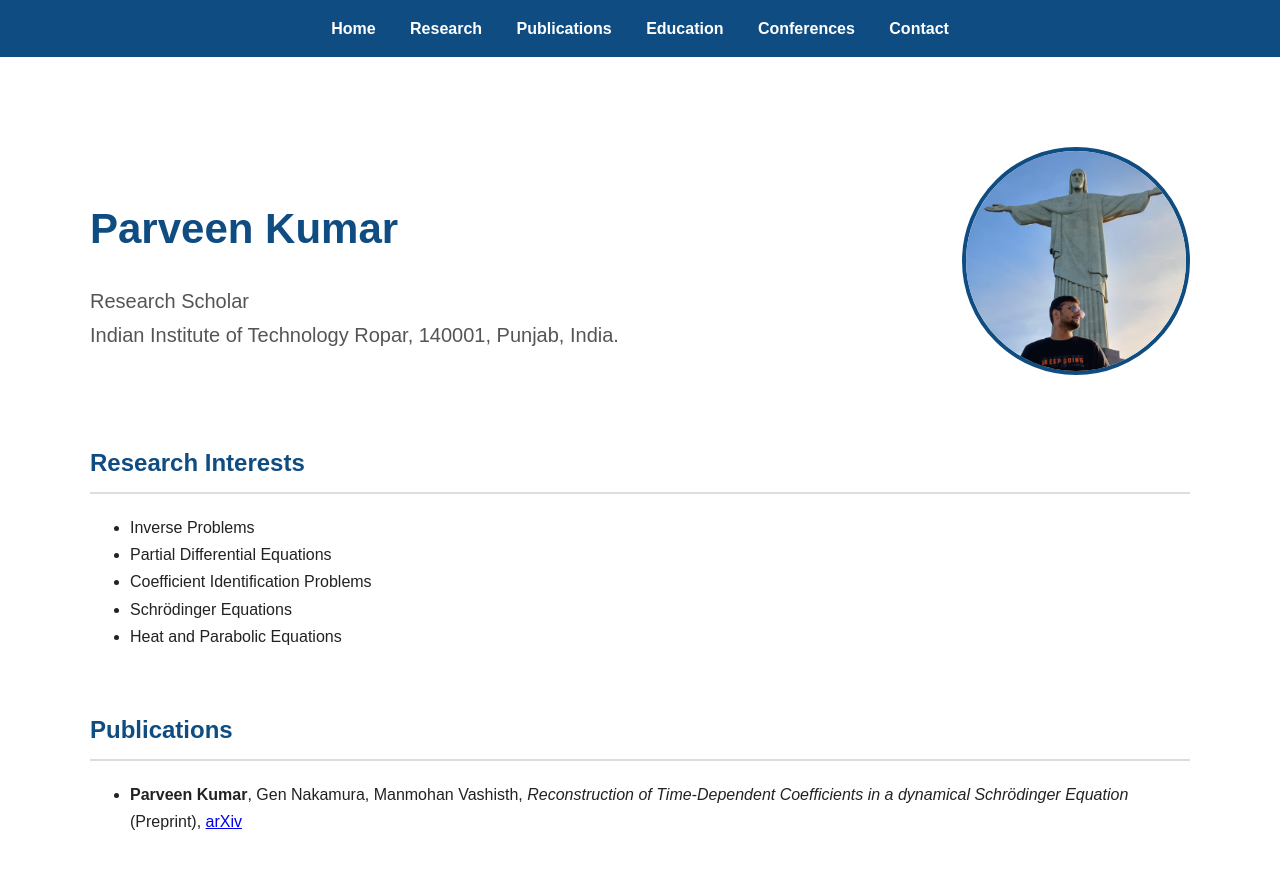
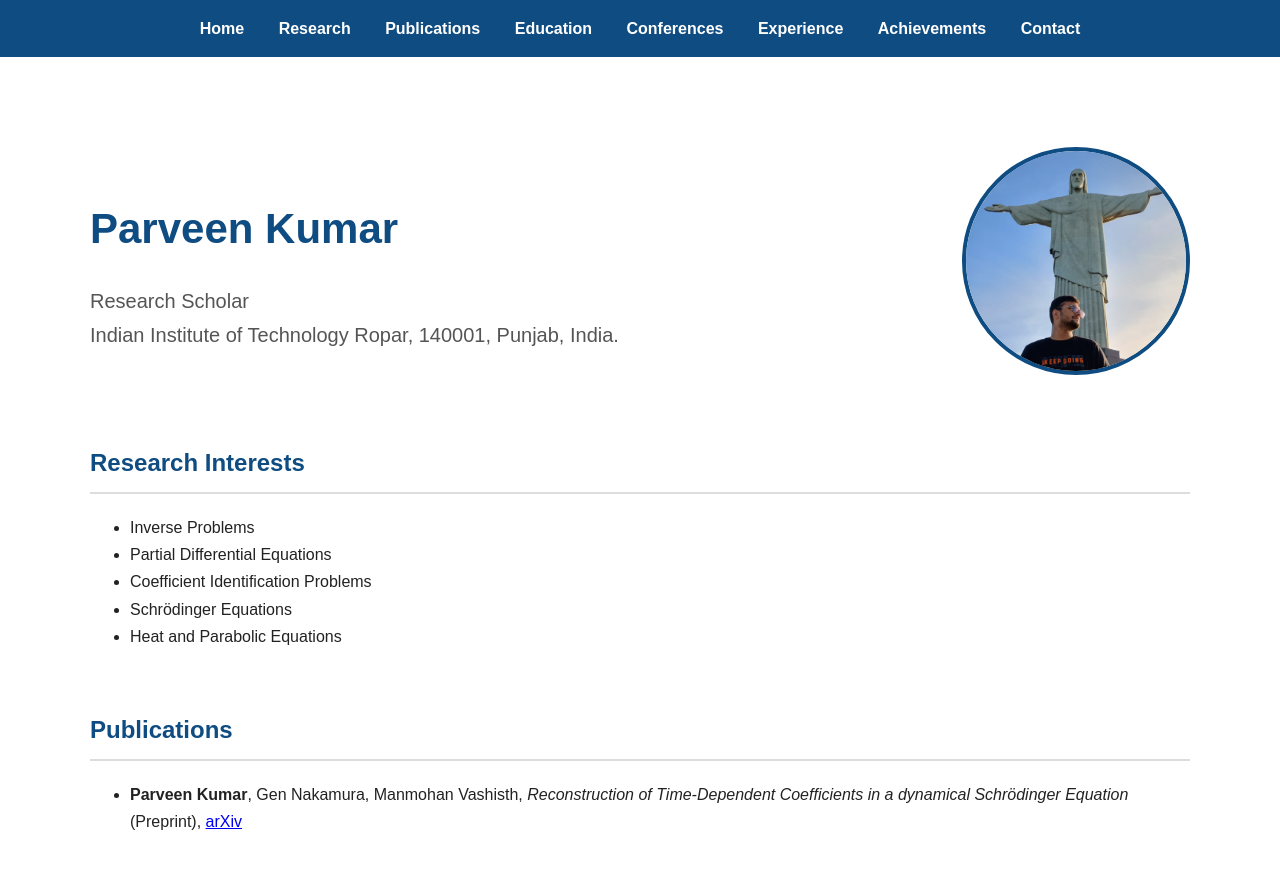
Before and after one commit to parveenkumarmath/parveenkumarmath.github.io, a Jekyll site: the page built from index.md, in a window 1280 px wide and 900 px high. Shown: the top 869 px of the window. Built offline with Jekyll 4.4.1, drawn with Linux system fonts in a browser that asks for light colours.

Commit message:
Update default.html

```diff
--- a/_layouts/default.html
+++ b/_layouts/default.html
@@ -98,6 +98,8 @@ html{
 <a href="#publications">Publications</a>
 <a href="#education">Education</a>
 <a href="#conference">Conferences</a>
+<a href="#experience">Experience</a>
+<a href="#achievements">Achievements</a>
 <a href="#contact">Contact</a>
 </div>
 
```
